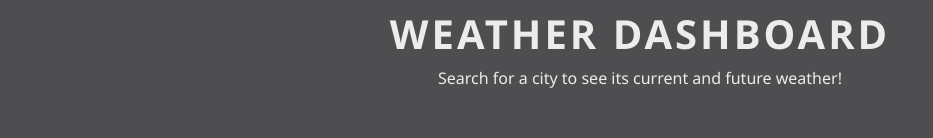
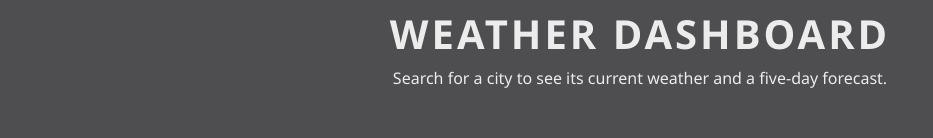
Before and after one commit to rflctvEQ/weather-dashboard, a plain HTML site: page index.html in a window 1280 px wide. Shown: the top 138 px of the page, without its empty margins (0-933 px from the left). Drawn offline with nearby package versions, Linux system fonts and the light colour scheme.

Commit message:
updated readme

```diff
--- a/index.html
+++ b/index.html
@@ -10,7 +10,7 @@
 <body>
     <header class="container-fluid">
         <h1>WEATHER DASHBOARD</h1>
-        <p>Search for a city to see its current and future weather!</p>
+        <p>Search for a city to see its current weather and a five-day forecast.</p>
     </header>
     <!-- Here's where the user will be able to search for a city or select from previous searches -->
     <main class="container row">
```
Also changed, not shown: 2 other files.
